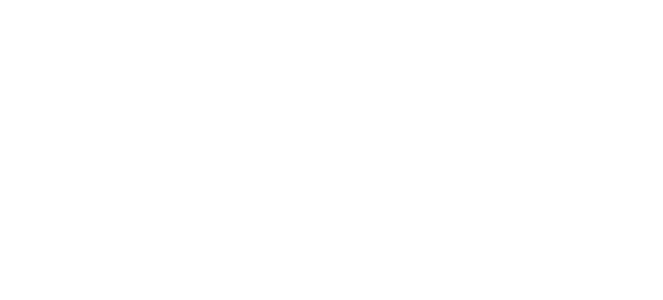
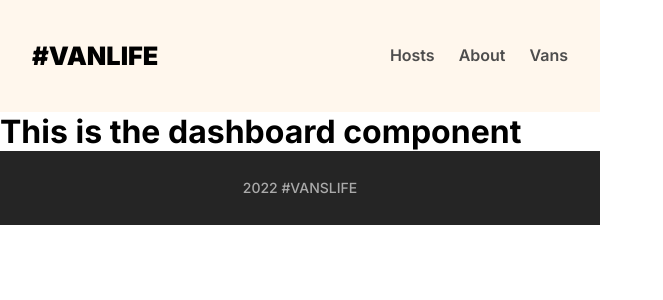
Before and after one commit to Ozzie1311/react-router, a React (Vite) app: page /host/dashboard in a window 1280 px wide. Before the commit this address had no page. Shown: the top 300 px of the page, without its empty margins (0-663 px from the left). Built offline with nearby package versions, Linux system fonts and the light colour scheme.

Commit message:
Making more progress

```diff
--- a/src/App.jsx
+++ b/src/App.jsx
@@ -2,10 +2,13 @@
 
 import { Home } from './pages/Home'
 import { About } from './pages/About'
-import { Vans } from './pages/Vans'
-import { VansDetailed } from './pages/VansDetailed'
+import { Vans } from './pages/Vans/Vans'
+import { VansDetailed } from './pages/Vans/VansDetailed'
 import { Layout } from './pages/Layout'
-import { Host } from './pages/Host'
+import { Host } from './pages/Host/Host'
+import { Dashboard } from './pages/Host/Dashboard'
+import { Income } from './pages/Host/Income'
+import { Reviews } from './pages/Host/Reviews'
 
 export const App = () => {
   return (
@@ -17,6 +20,9 @@
           <Route path='/vans' element={<Vans />} />
           <Route path='/vans/:id' element={<VansDetailed />} />
           <Route path='/host' element={<Host />} />
+          <Route path='/host/dashboard' element={<Dashboard />} />
+          <Route path='/host/income' element={<Income />} />
+          <Route path='/host/reviews' element={<Reviews />} />
         </Route>
       </Routes>
     </BrowserRouter>
--- /dev/null
+++ b/src/pages/Host/Dashboard.jsx
@@ -0,0 +1,3 @@
+export const Dashboard = () => {
+  return <h1>This is the dashboard component</h1>
+}
--- /dev/null
+++ b/src/pages/Host/Income.jsx
@@ -0,0 +1,3 @@
+export const Income = () => {
+  return <h1>This is the Income component</h1>
+}
--- /dev/null
+++ b/src/pages/Host/Reviews.jsx
@@ -0,0 +1,3 @@
+export const Reviews = () => {
+  return <h1>This is the Reviews component</h1>
+}
--- a/src/pages/Vans.jsx
+++ b/src/pages/Vans/Vans.jsx
@@ -1,4 +1,4 @@
-import { vansData } from '../../vansData'
+import { vansData } from '../../../vansData'
 import { Link } from 'react-router-dom'
 
 const miSet = new Set()
--- a/src/pages/VansDetailed.jsx
+++ b/src/pages/Vans/VansDetailed.jsx
@@ -1,5 +1,5 @@
 import { useParams, Link } from 'react-router-dom'
-import { vansData } from '../../vansData'
+import { vansData } from '../../../vansData'
 import { FaArrowLeftLong } from 'react-icons/fa6'
 
 export const VansDetailed = () => {
```
Also changed, not shown: src/pages/Host/Host.jsx (renamed from src/pages/Host.jsx).
